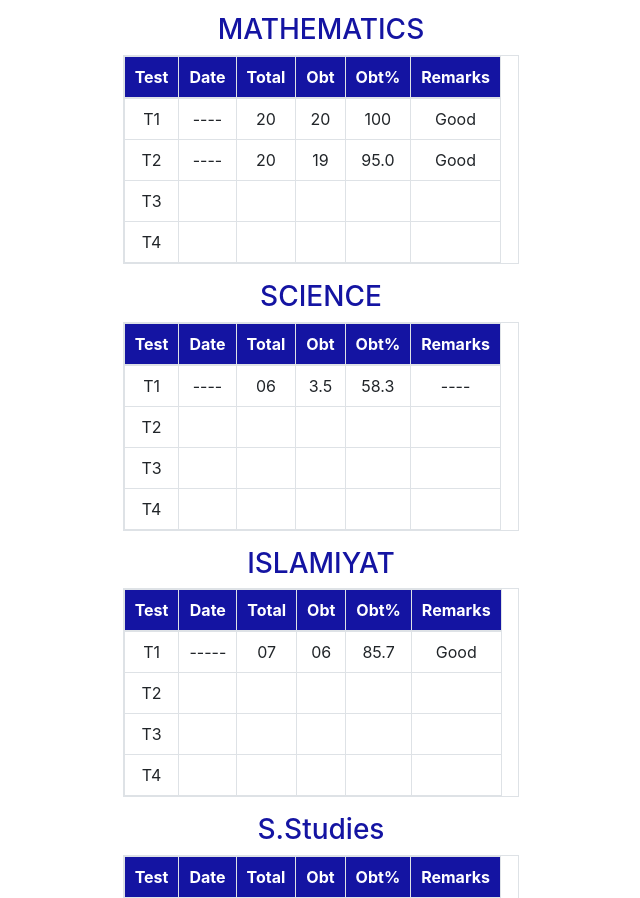
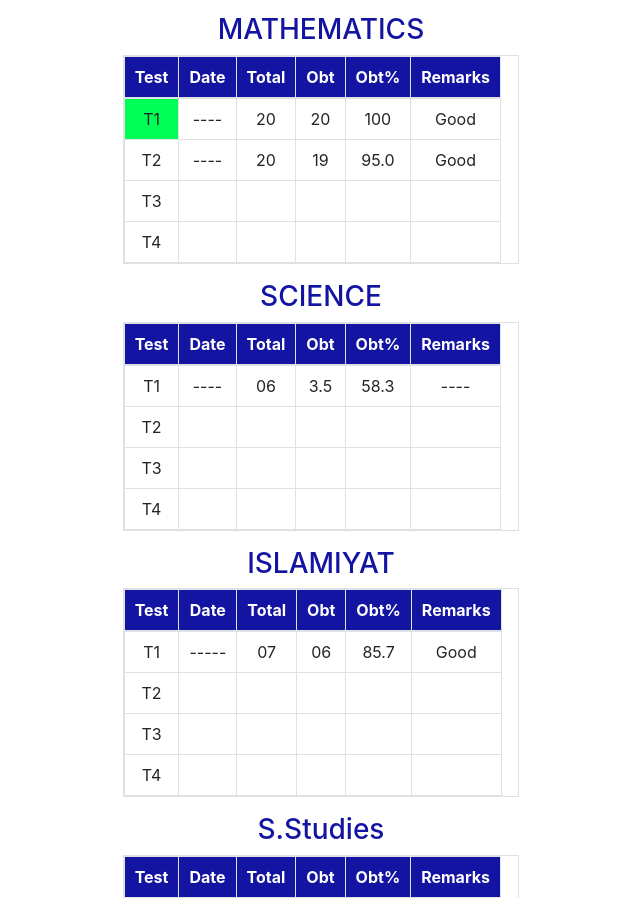
Before and after one commit to bsef19a531/bsef19a531.github.io, a plain HTML site: page students/essa/grades.html in a window 1280 px wide. Shown: the part 893-1791 px from the top of the page, without its empty margins (319-959 px from the left). Drawn offline with nearby package versions, Linux system fonts and the light colour scheme; a web font is replaced by a local one.

Commit message:
Update grades.html

```diff
--- a/students/essa/grades.html
+++ b/students/essa/grades.html
@@ -259,7 +259,7 @@
 					</thead>
 					<tbody>
 						<tr>
-							<td>T1</td>
+							<td class="A">T1</td>
 							<td>----</td>
 							<td>20</td>
 							<td>20</td>
```
